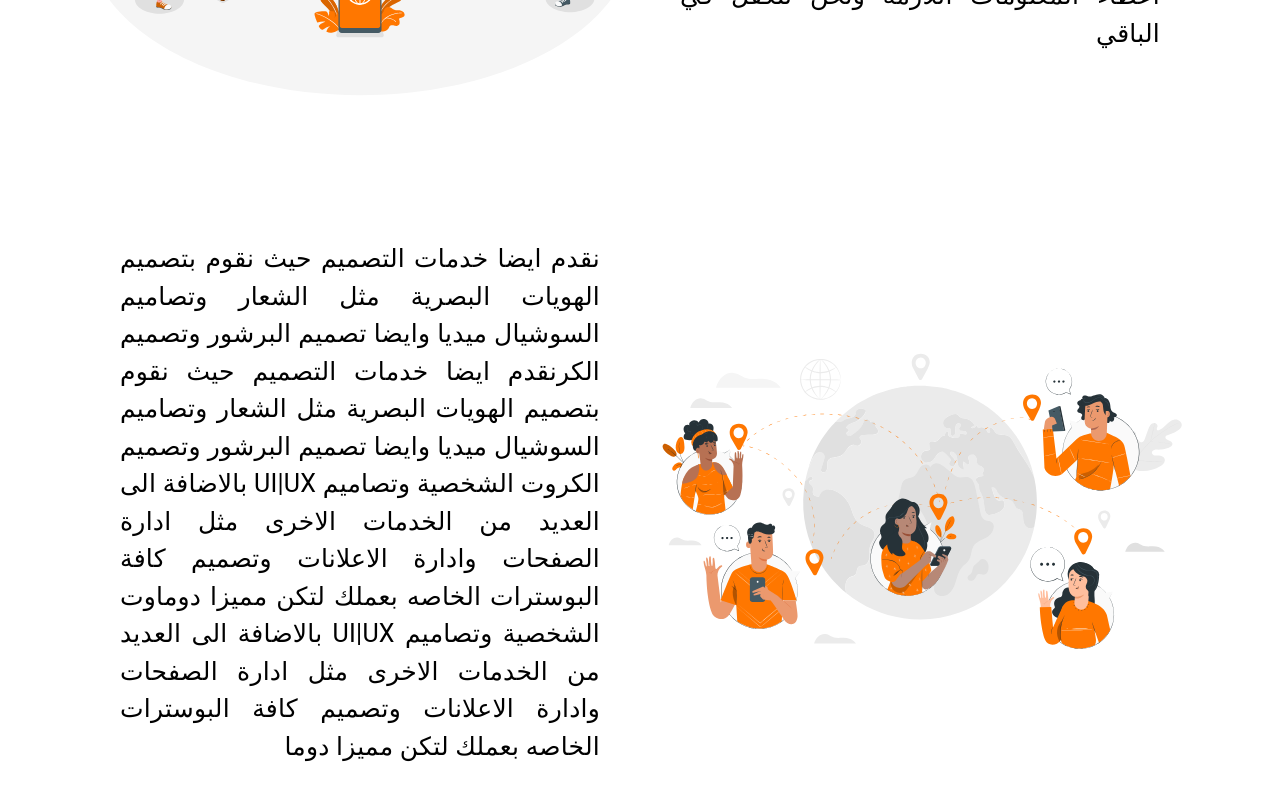
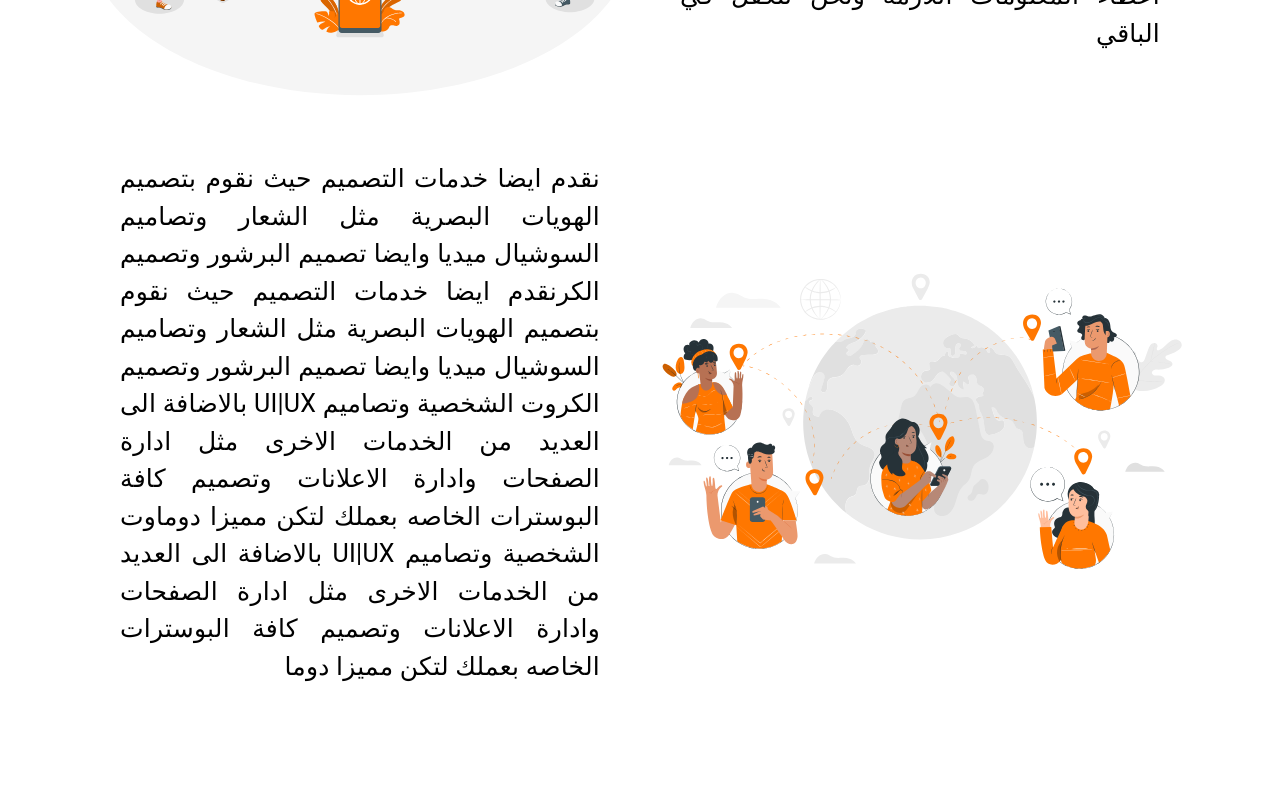
Before and after one commit to AmeerAliCS/Orange, a Next.js app: page /about in a window 1280 px wide. Shown: the part 560-1360 px from the top of the page. Built offline with nearby package versions, Linux system fonts and the light colour scheme.

Commit message:
edit margin aboutus page

```diff
--- a/pages/about.jsx
+++ b/pages/about.jsx
@@ -20,7 +20,7 @@ export default function About() {
 
       />
     </Stack>
-    <Stack sx={{ pt: {md:10,xs:10},mr:{md:10} ,ml:{md:10}}} direction={{md:"row",xs:"column"}} justifyItems="center" >
+    <Stack sx={{ mr:{md:10} ,ml:{md:10}}} direction={{md:"row",xs:"column"}} justifyItems="center" >
       <Box width={{md:"50%",xs:1}}>
 
         <Typography variant="body1" color="#000" sx={{p:5,direction: 'rtl',
```
